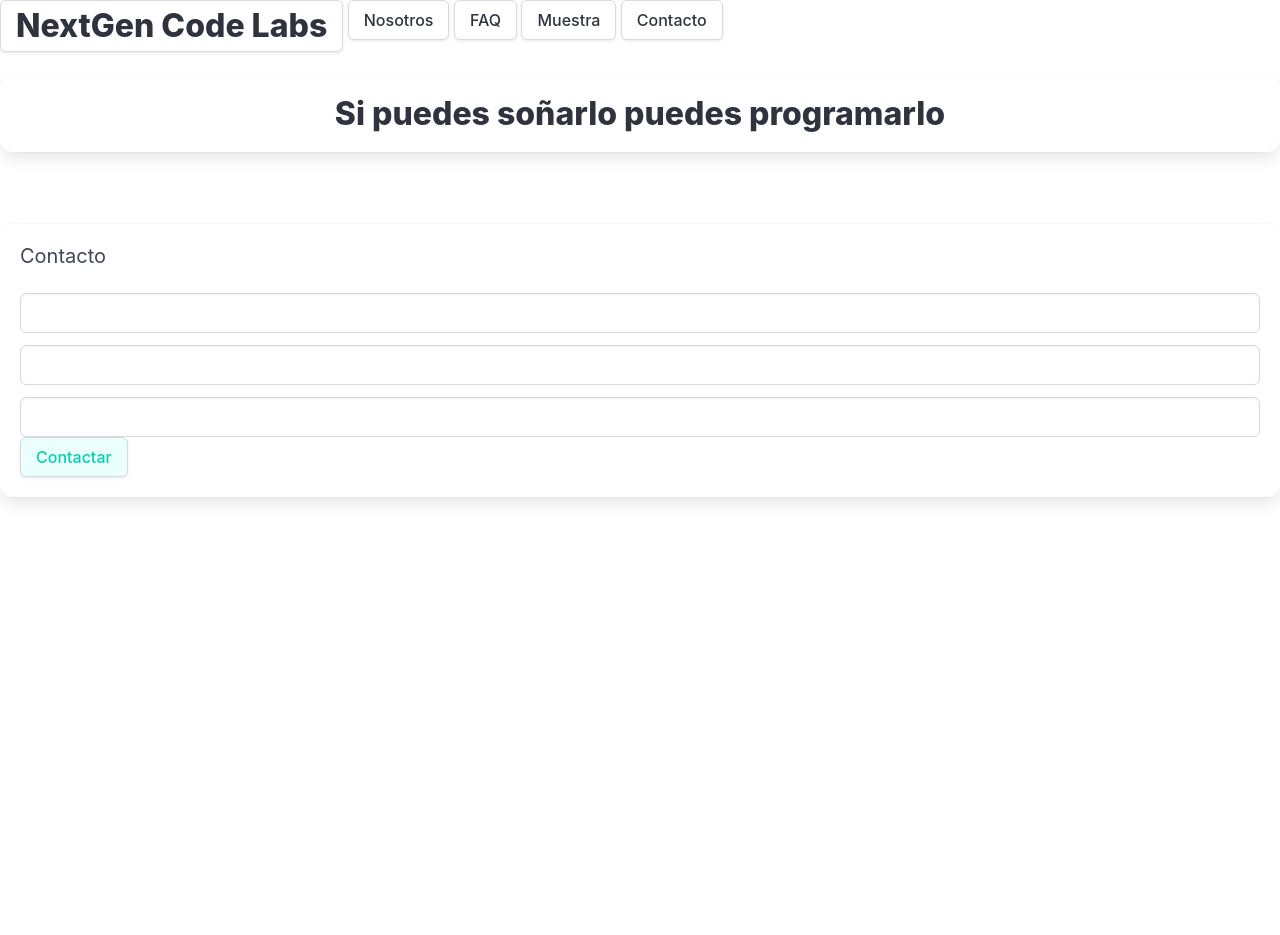
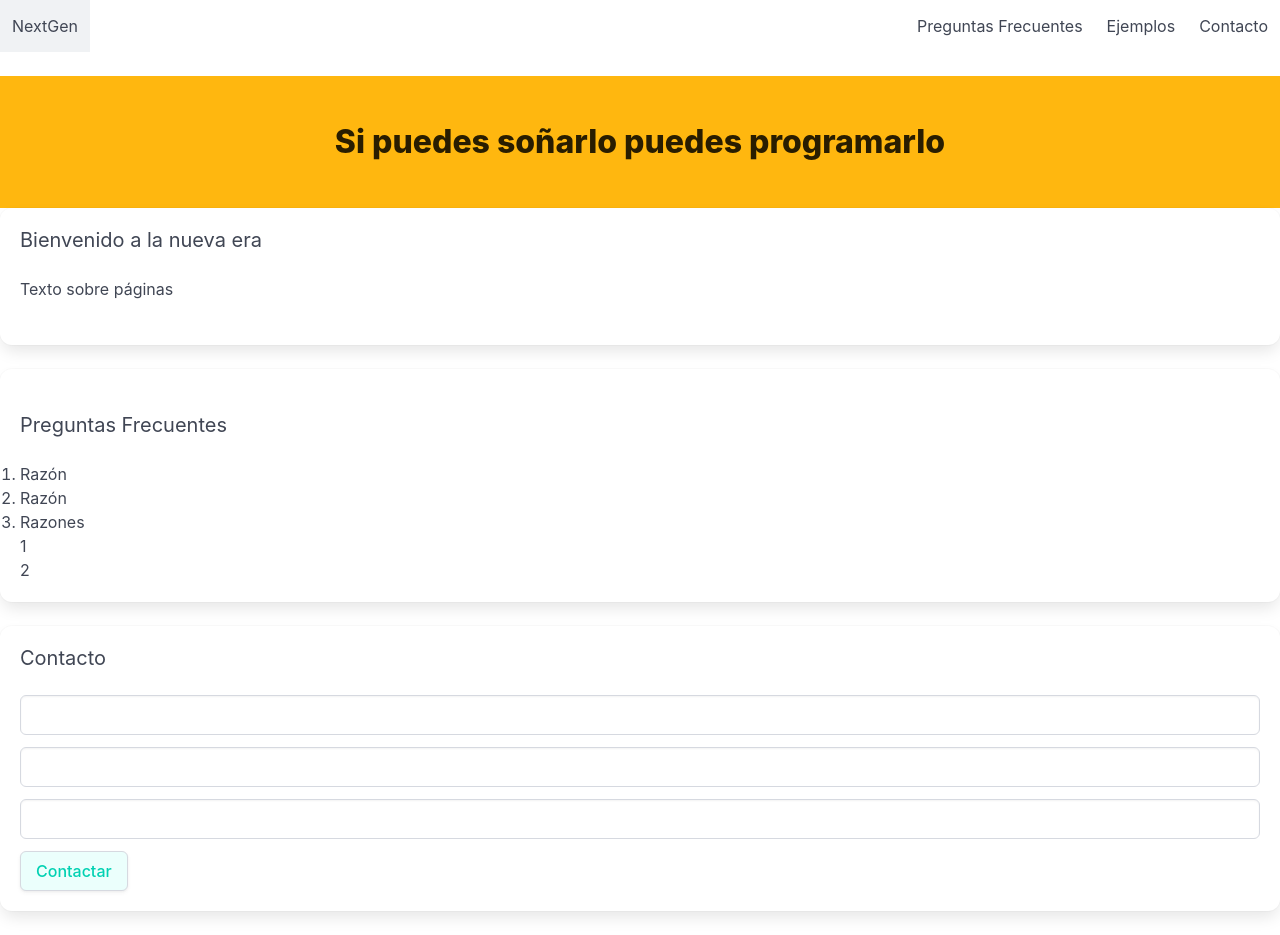
Before and after one commit to gpancardo/proyectoPaginas, a plain HTML site: page index.html in a window 1280 px wide. Before the commit the page ends 800 px from the top, so only its background shows below. Drawn offline with Linux system fonts and the light colour scheme.

Commit message:
banner y texto placeholder

```diff
--- a/index.html
+++ b/index.html
@@ -9,47 +9,63 @@
   </head>
   <body>
     <nav class="navbar">
-      <ul>
-        <a href="index.html" class="button"> <li><h1 class="title">NextGen Code Labs</h1></li></a>
-        <a class="button" href="#nosotros"> <li> Nosotros</li></a>
-        <a class="button" href="#faq"> <li> FAQ </li></a>
-        <a class="button" href="#muestra"><li>Muestra</li></a>
-        <a class="button" href="#Contacto"><li> Contacto</li></a>
-      </ul>
+      <div class="navbar-brand">
+        <a class="navbar-item" href="">NextGen</a>
+      </div>
+      <div class="navbar-menu">
+        <div class="navbar-end">
+          <a href="" class="navbar-item">Preguntas Frecuentes</a>
+          <a href="" class="navbar-item">Ejemplos</a>
+          <a href="" class="navbar-item">Contacto</a>
+        </div>
+      </div>
     </nav>
     <div class="carousel">
       <img src="" alt="">
     </div>
-    <div class="box" id="bloqueAnimacion">
-       <p class="title">Si puedes soñarlo puedes programarlo </p>
+    <div class="hero is-warning" id="bloqueAnimacion">
+       <h1 class="title hero-body">Si puedes soñarlo puedes programarlo</h1>
   </div>
-
-    <h1> </h1>
-    <div>
-      <p></p>
+    <div class="box">
+      <div>
+        <h2 class="subtitle">Bienvenido a la nueva era</h2>
+        <p>Texto sobre páginas</p>
+      </div>
       <img src="" alt="">
     </div>
-    <div>
+    <div class="box">
       <img src="" alt="">
-      <p></p>
+      <div>
+        <h2 class="subtitle">Preguntas Frecuentes</h2>
+        <ol>
+          <li>Razón</li>
+          <li>Razón</li>
+          <li>Razones
+            <ul>
+              <li>1</li>
+              <li>2</li>
+            </ul>
+          </li>
+        </ol>
+      </div>
     </div>
     <form class="box" action="" id="Contacto">
       <h3 class="subtitle">Contacto</h3>
       <div class="field">
         <label for="" class="label"></label>
-        <div class="control">
+        <div class="control block">
           <input type="text" class="input">
         </div>
       </div>
       <div class="field">
         <label for="" class="label"></label>
-        <div class="control">
+        <div class="control block">
           <input type="text" class="input">
         </div>
       </div>
       <div class="field">
         <label for="" class="label"></label>
-        <div class="control">
+        <div class="control block">
           <input type="text" class="input">
         </div>
         <div class="field">
```
